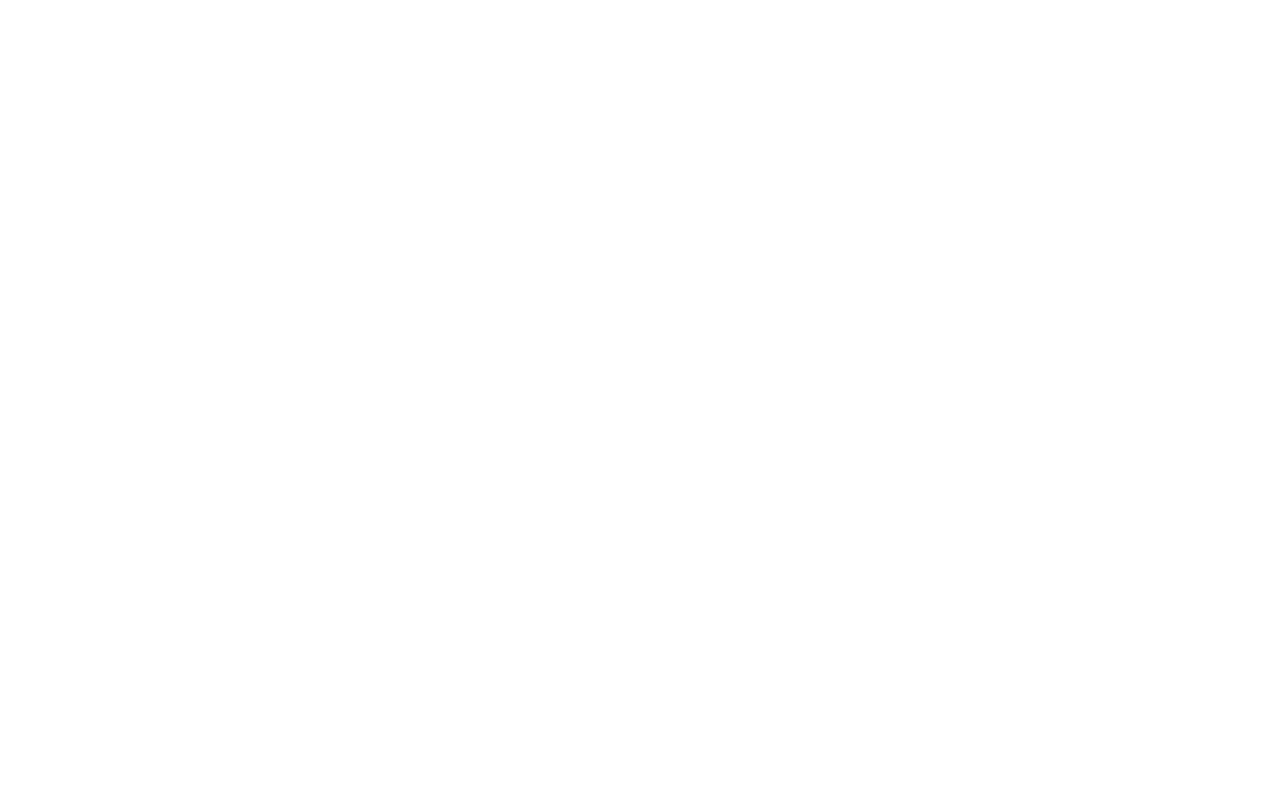
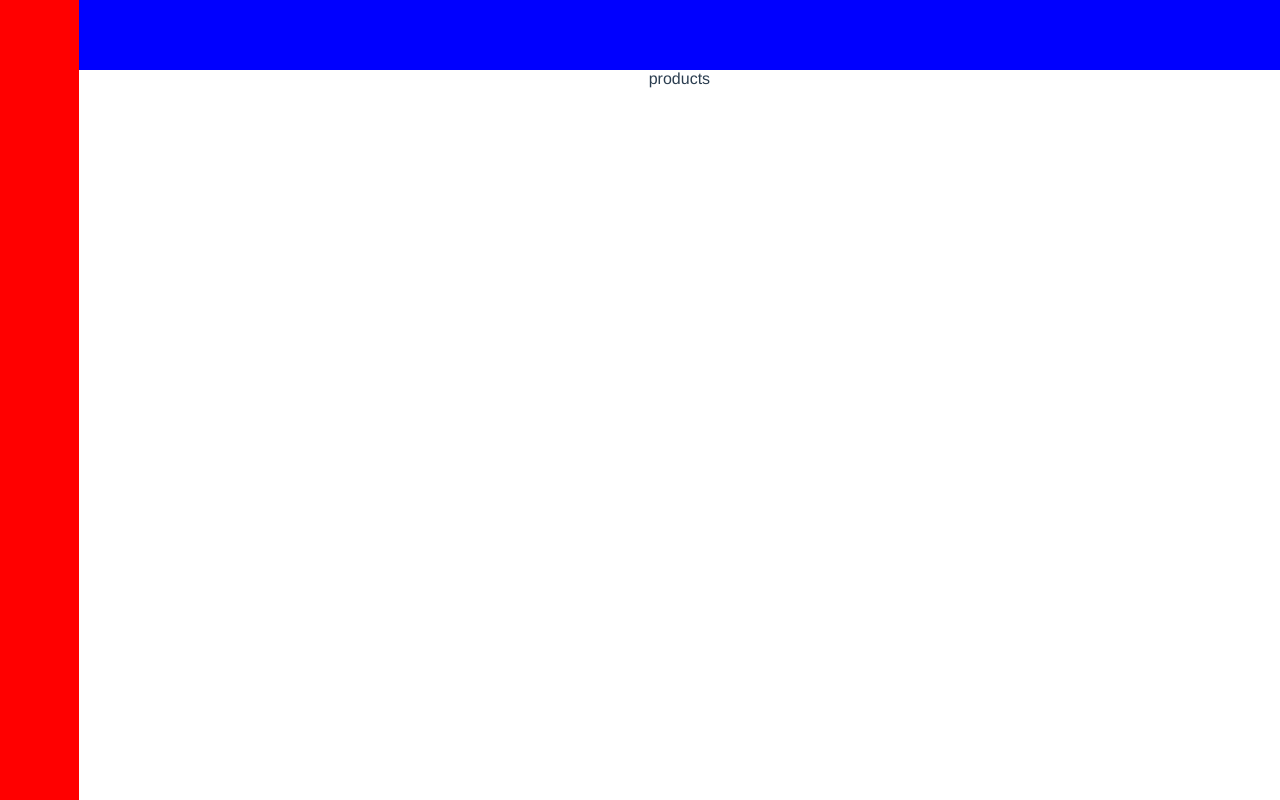
Before and after one commit to Inf1nityTeam/Namisushi-AdminPanel, a Vue app: page /products in a window 1280 px wide. Before the commit this address had no page. Built offline with nearby package versions, Linux system fonts and the light colour scheme.

Commit message:
added base wrapper component

```diff
--- a/src/App.vue
+++ b/src/App.vue
@@ -3,6 +3,10 @@
 </template>
 
 <style>
+body {
+  padding: 0;
+  margin: 0;
+}
 #app {
   font-family: Avenir, Helvetica, Arial, sans-serif;
   -webkit-font-smoothing: antialiased;
@@ -11,16 +15,16 @@
   color: #2c3e50;
 }
 
-#nav {
-  padding: 30px;
-}
+/*#nav {*/
+/*  padding: 30px;*/
+/*}*/
 
-#nav a {
-  font-weight: bold;
-  color: #2c3e50;
-}
+/*#nav a {*/
+/*  font-weight: bold;*/
+/*  color: #2c3e50;*/
+/*}*/
 
-#nav a.router-link-exact-active {
-  color: #42b983;
-}
+/*#nav a.router-link-exact-active {*/
+/*  color: #42b983;*/
+/*}*/
 </style>
--- /dev/null
+++ b/src/app/baseWrapper/base-wrapper.router.js
@@ -0,0 +1,9 @@
+export const baseWrapperRoutes = [{
+    path: '/users',
+    name: 'users',
+    component: () => import('@/app/users')
+}, {
+    path: '/products',
+    name: 'products',
+    component: () => import('@/app/products')
+}]
--- /dev/null
+++ b/src/app/baseWrapper/components/baseHeader/index.vue
@@ -0,0 +1,18 @@
+<template>
+  <header class="base-header">
+
+  </header>
+</template>
+
+<script>
+
+export default {
+  name: 'base-header'
+}
+</script>
+
+<style scoped lang="scss">
+.base-header {
+
+}
+</style>
--- /dev/null
+++ b/src/app/baseWrapper/components/baseSidebar/index.vue
@@ -0,0 +1,17 @@
+<template>
+  <header class="base-sidebar">
+
+  </header>
+</template>
+
+<script>
+export default {
+  name: 'base-sidebar'
+}
+</script>
+
+<style scoped lang="scss">
+.base-sidebar {
+
+}
+</style>
--- /dev/null
+++ b/src/app/baseWrapper/index.vue
@@ -0,0 +1,56 @@
+<template>
+  <div class="base-wrapper">
+
+    <div class="base-wrapper__sidebar">
+      <base-sidebar/>
+    </div>
+
+    <div class="base-wrapper__content">
+
+      <div class="base-wrapper__header">
+        <base-header/>
+      </div>
+
+      <div>
+        <router-view/>
+      </div>
+
+    </div>
+
+  </div>
+</template>
+
+<script>
+import BaseHeader from "./components/baseHeader";
+import BaseSidebar from "./components/baseSidebar";
+
+export default {
+  name: 'base-wrapper',
+  components: { BaseHeader, BaseSidebar }
+}
+</script>
+
+<style scoped lang="scss">
+.base-wrapper {
+  display: flex;
+
+  &__sidebar {
+    width: 84px;
+    height: 100vh;
+
+    background-color: red;
+  }
+
+  &__content {
+    width: 100%;
+  }
+
+  &__header {
+    width: 100%;
+    height: 70px;
+
+    background-color: blue;
+  }
+
+}
+</style>
--- /dev/null
+++ b/src/app/products/index.vue
@@ -0,0 +1,17 @@
+<template>
+  <div class="products">
+    products
+  </div>
+</template>
+
+<script>
+export default {
+  name: 'products'
+}
+</script>
+
+<style scoped lang="scss">
+.products {
+
+}
+</style>
--- /dev/null
+++ b/src/app/users/index.vue
@@ -0,0 +1,17 @@
+<template>
+  <div class="users">
+    users
+  </div>
+</template>
+
+<script>
+export default {
+  name: 'users'
+}
+</script>
+
+<style scoped lang="scss">
+.users {
+
+}
+</style>
--- a/src/router/index.js
+++ b/src/router/index.js
@@ -1,18 +1,23 @@
-import { createRouter, createWebHistory } from 'vue-router'
+import {createRouter, createWebHistory} from 'vue-router'
 
 import LoginPage from "../app/loginPage";
+import BaseWrapper from "../app/baseWrapper";
+import {baseWrapperRoutes} from "../app/baseWrapper/base-wrapper.router";
 
-const routes = [
-    {
-        path: '/login',
-        name: 'login-page',
-        component: LoginPage
-    }
-]
+const routes = [{
+    path: '/login',
+    name: 'login-page',
+    component: LoginPage
+}, {
+    path: '/',
+    name: 'base-wrapper',
+    component: BaseWrapper,
+    children: baseWrapperRoutes
+}]
 
 const router = createRouter({
-  history: createWebHistory(process.env.BASE_URL),
-  routes
+    history: createWebHistory(process.env.BASE_URL),
+    routes
 })
 
 export default router
```
Also changed, not shown: 1 other file (tests, documents, lock files or other folders).
